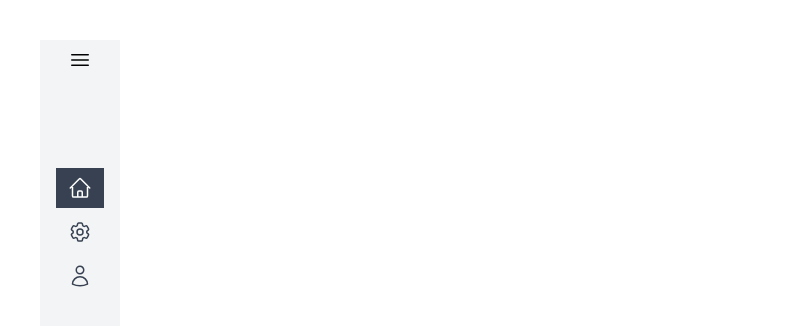
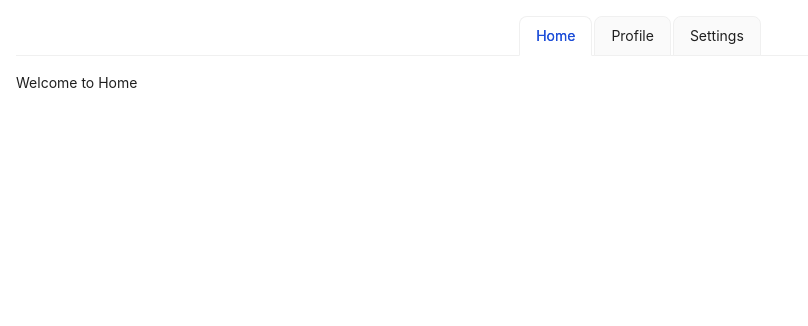
Before and after one commit to zakiD9/E-com-Website, a React (Vite) app: page /Admin in a window 1280 px wide. Shown: the top 326 px of the page, without its empty margins (0-808 px from the left). Built offline with nearby package versions, Linux system fonts and the light colour scheme.

Commit message:
reusable tabs

```diff
--- a/src/components/pages/admin/layout/Tabs.tsx
+++ b/src/components/pages/admin/layout/Tabs.tsx
@@ -0,0 +1,35 @@
+import React from "react";
+import { Tabs } from "antd";
+import type { TabsProps } from "antd";
+
+type TabItem = {
+  key: string;
+  label: string;
+  children: React.ReactNode;
+};
+
+type ReusableTabsProps = {
+  items: TabItem[];
+  defaultActiveKey?: string;
+  onChange?: (activeKey: string) => void;
+  type?: TabsProps["type"];
+  centered?: boolean;
+};
+
+export default function ReusableTabs({
+  items,
+  defaultActiveKey,
+  onChange,
+  type = "line",
+  centered = false,
+}: ReusableTabsProps) {
+  return (
+    <Tabs
+      defaultActiveKey={defaultActiveKey}
+      onChange={onChange}
+      type={type}
+      centered={centered}
+      items={items}
+    />
+  );
+}
--- a/src/pages/admin/Dashboard.tsx
+++ b/src/pages/admin/Dashboard.tsx
@@ -1,11 +1,33 @@
-import Sidebar from "../../components/pages/admin/layout/sidebar/SideBar";
+import ReusableTabs from "../../components/pages/admin/layout/Tabs";
 
+export default function AdminDashboard() {
+  const items = [
+    {
+      key: "1",
+      label: "Home",
+      children: <div>Welcome to Home</div>,
+    },
+    {
+      key: "2",
+      label: "Profile",
+      children: <div>This is your Profile</div>,
+    },
+    {
+      key: "3",
+      label: "Settings",
+      children: <div>Adjust your Settings here</div>,
+    },
+  ];
 
-export default function AdminDashboard(){
-
-    return(
-        <div className="m-10">
-            <Sidebar />
-        </div>
-    )
+  return (
+    <div className="p-4">
+      <ReusableTabs
+        items={items}
+        defaultActiveKey="1"
+        onChange={(key) => console.log("Switched to tab:", key)}
+        type="card"
+        centered
+      />
+    </div>
+  );
 }
```
